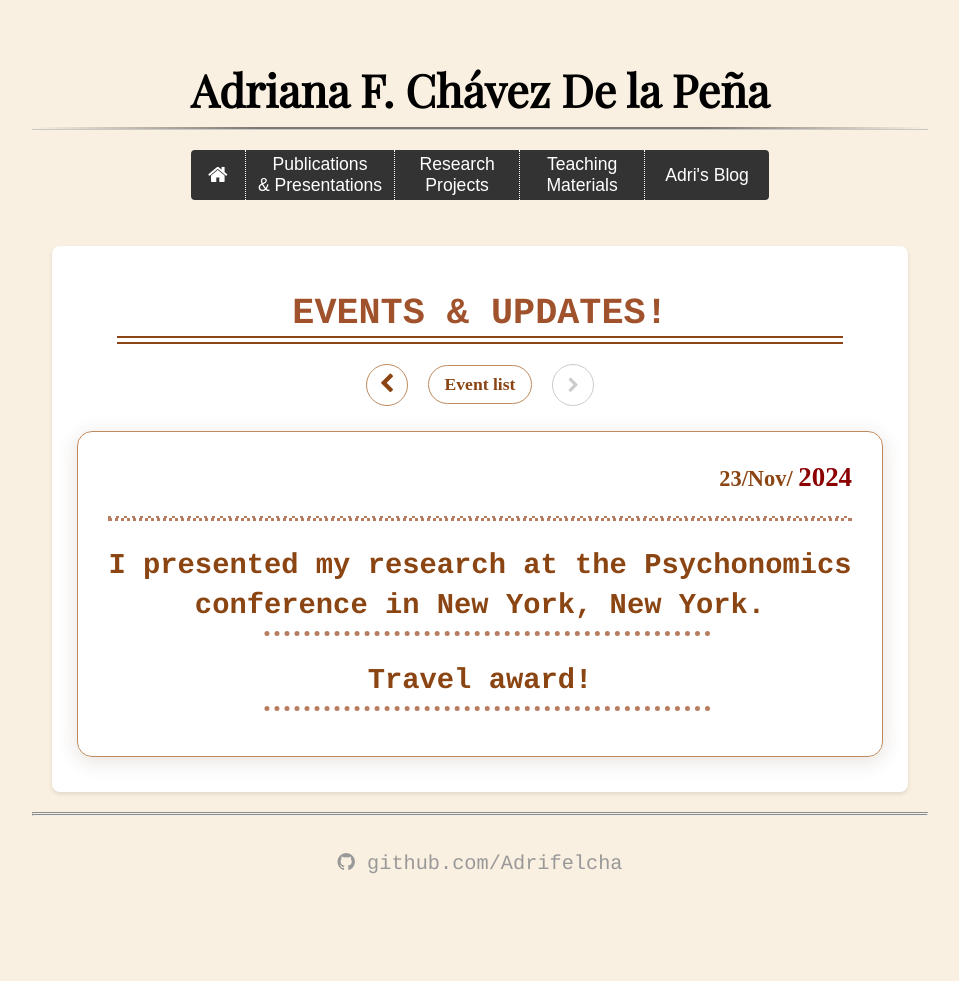
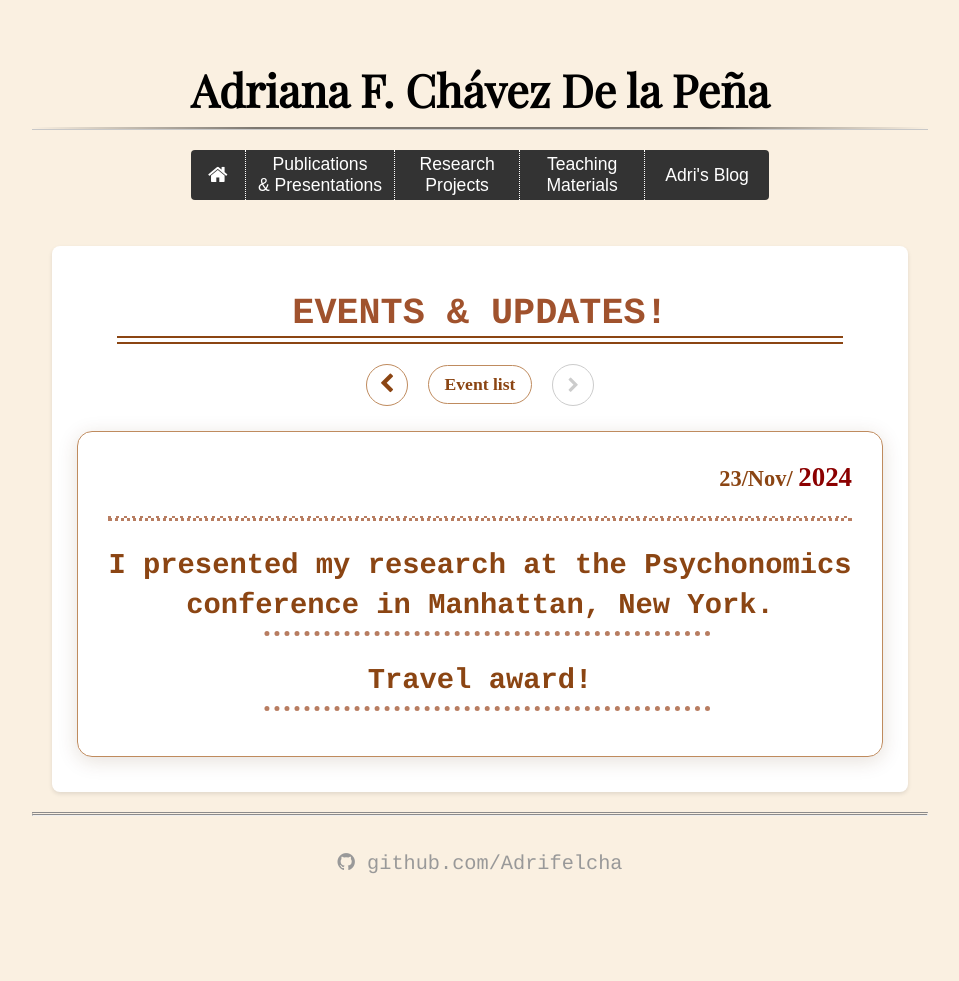
Before and after one commit to Adrifelcha/adrifelcha.github.io, a Jekyll site: the page built from _posts/2024-11-23-psychonomicsNY.md, in a window 1280 px wide. Shown: the whole page, without its empty margins (160-1119 px from the left). Built offline with Jekyll 4.4.1, drawn with Linux system fonts in a browser that asks for light colours; some web fonts are replaced.

Commit message:
Correct location

```diff
--- a/_posts/2024-11-23-psychonomicsNY.md
+++ b/_posts/2024-11-23-psychonomicsNY.md
@@ -1,8 +1,8 @@
 ---
 layout: event
-title: Poster presentation at Psychonomics (New York, New York)
+title: Poster presentation at Psychonomics (Manhattan, New York)
 date: 2024-11-23
 ---
-### I presented my research at the Psychonomics conference in New York, New York.
+### I presented my research at the Psychonomics conference in Manhattan, New York.
 
 ### Travel award!
```
